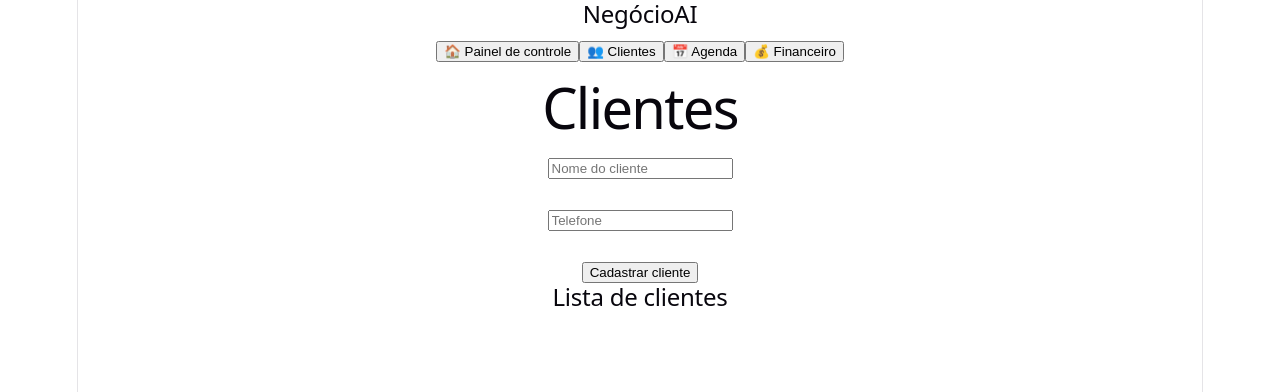
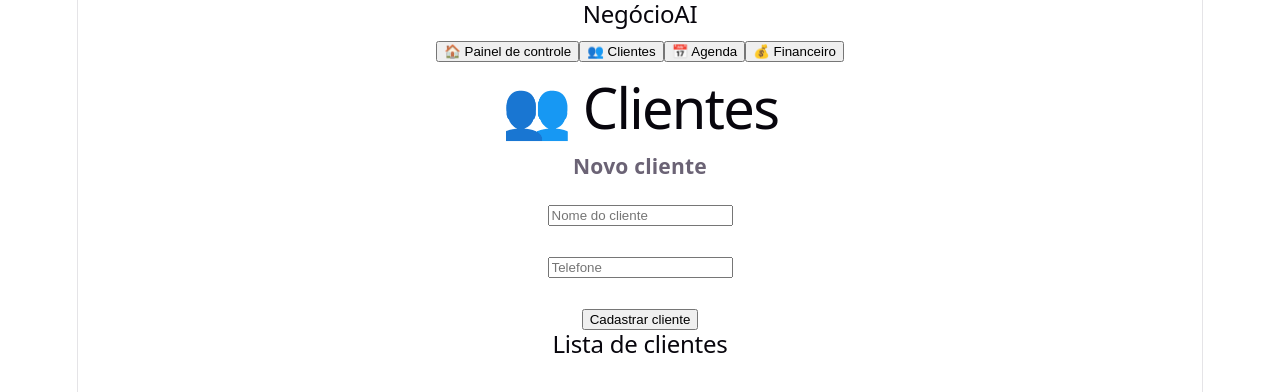
Before and after one commit to gilsonfc1/frontend, a React app: page / in a window 1280 px wide. Both pictures are taken after a click on the button "👥 Clientes". Shown: the top 392 px of the page. Built offline with nearby package versions, Linux system fonts and the light colour scheme; the HTML template or start-up script is replaced by a standard one.

Commit message:
Melhora visual da tela de clientes

```diff
--- a/src/pages/Clientes.jsx
+++ b/src/pages/Clientes.jsx
@@ -18,30 +18,43 @@ function Clientes() {
       return;
     }
 
+
     const novoCliente = {
-      nome: nome,
-      telefone: telefone
+      nome,
+      telefone
     };
 
-    const novaLista = [...clientes, novoCliente];
+
+    const novaLista = [
+      ...clientes,
+      novoCliente
+    ];
+
 
     setClientes(novaLista);
+
 
     localStorage.setItem(
       "clientes",
       JSON.stringify(novaLista)
     );
 
+
     setNome("");
     setTelefone("");
+
   }
 
 
   function excluirCliente(index) {
 
-    const novaLista = clientes.filter((_, i) => i !== index);
+    const novaLista = clientes.filter(
+      (_, i) => i !== index
+    );
+
 
     setClientes(novaLista);
+
 
     localStorage.setItem(
       "clientes",
@@ -51,10 +64,17 @@ function Clientes() {
   }
 
 
+
   return (
+
     <div>
 
-      <h1>Clientes</h1>
+      <h1>👥 Clientes</h1>
+
+
+      <div className="card">
+
+        <h3>Novo cliente</h3>
 
 
         <input
@@ -81,16 +101,23 @@ function Clientes() {
           Cadastrar cliente
         </button>
 
+      </div>
+
+
 
       <h2>Lista de clientes</h2>
 
 
       {clientes.map((cliente, index) => (
 
-        <div key={index}>
+        <div className="card" key={index}>
+
+          <h3>{cliente.nome}</h3>
 
           <p>
-            {cliente.nome} - {cliente.telefone}
+            📞 {cliente.telefone}
+          </p>
+
 
           <button
             onClick={() => excluirCliente(index)}
@@ -98,7 +125,6 @@ function Clientes() {
             Excluir
           </button>
 
-          </p>
 
         </div>
 
@@ -106,7 +132,10 @@ function Clientes() {
 
 
     </div>
+
   );
+
 }
 
+
 export default Clientes;
```
Lines whose indentation alone changed are shown as unchanged.
